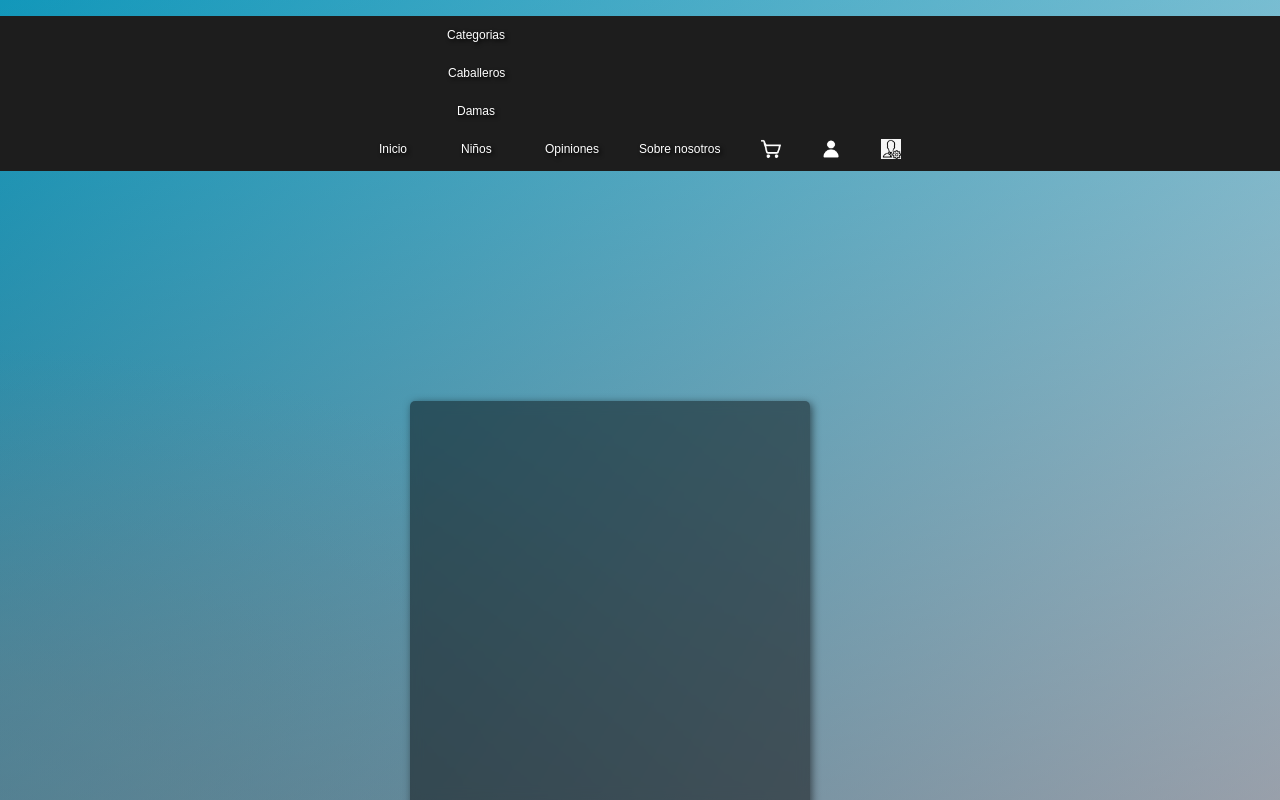
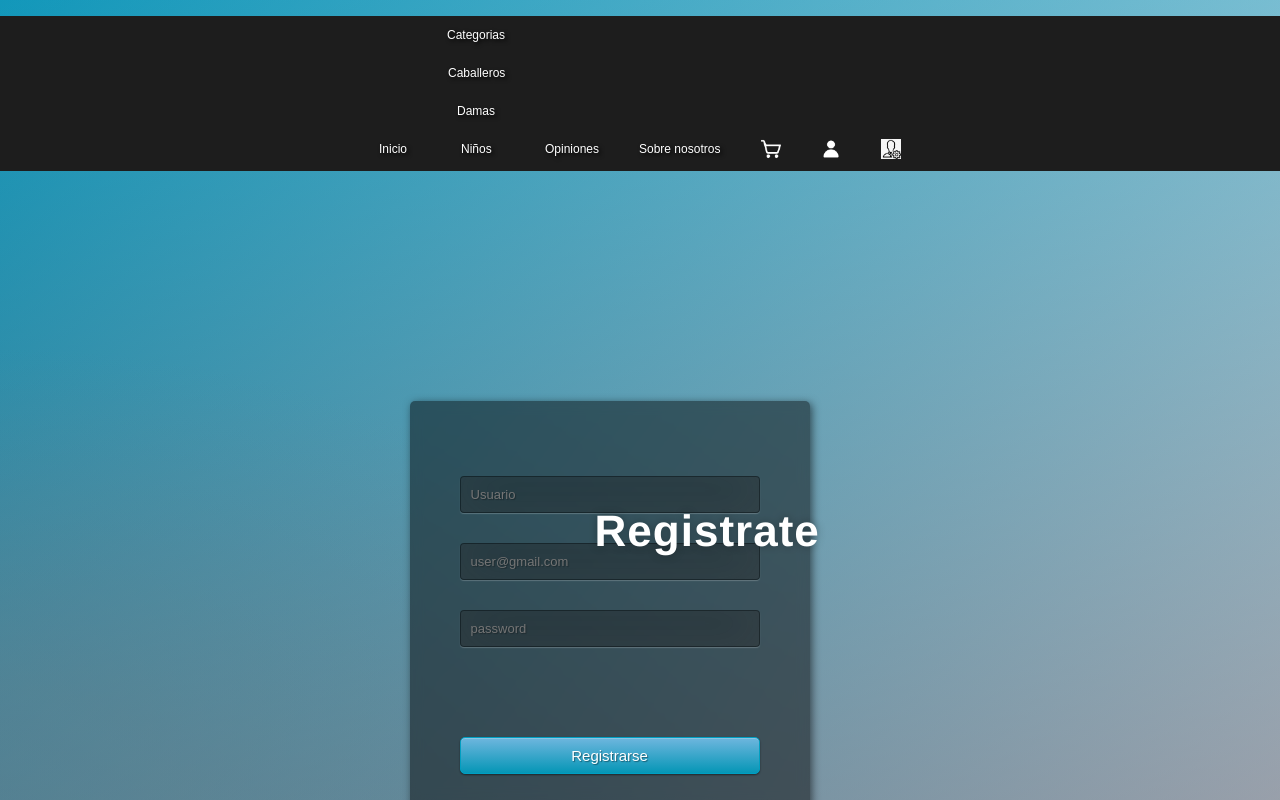
Before and after one commit to 203720/Landing-page, a React (Create React App) app in the folder proyecto-api/: page /Signin in a window 1280 px wide. Built offline with nearby package versions, Linux system fonts and the light colour scheme; data requests are answered from the project's data file.

Commit message:
Update Signin.jsx
Co-Authored-By: Emilio Torres <77992695+203453@users.noreply.github.com>

```diff
--- a/proyecto-api/src/pages/Signin.jsx
+++ b/proyecto-api/src/pages/Signin.jsx
@@ -3,18 +3,9 @@ import CrudApiUsers from '../componentes/CrudApiUsers';
 
 export const Signin = () => {
      return (
-<div>
-     <div className="container">
-          <div className="wrapper">
-               <div className="contact-wrapper-login">
-
-               </div>
-          </div>
-     </div>
      <>
     <CrudApiUsers/>
     </>
-</div>
      )
 }
 
```
